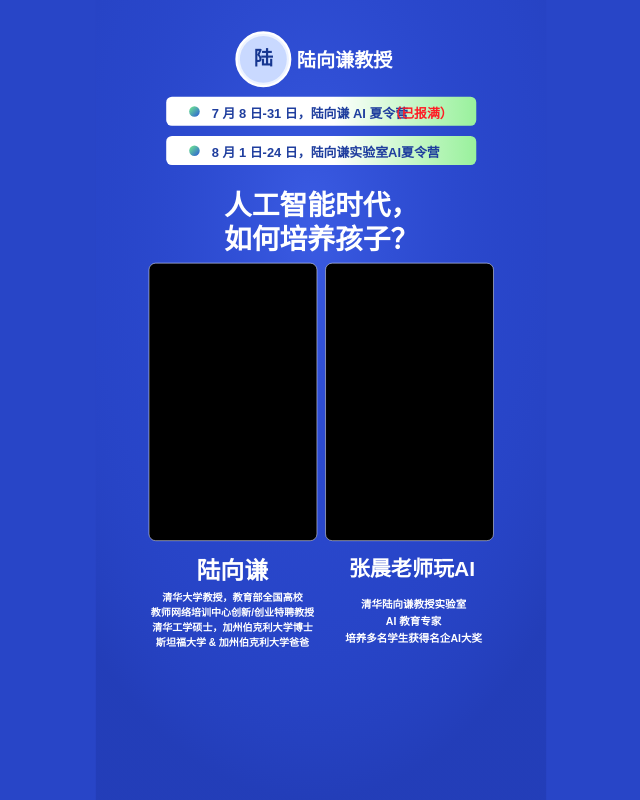
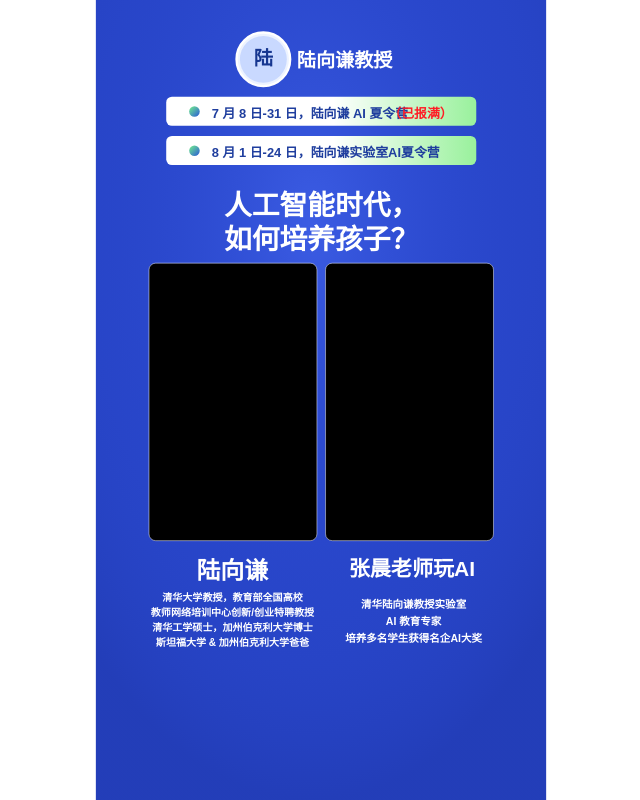
Before and after one commit to lulabs-org/covercast, a Next.js app: page /live in a window 1280 px wide. Shown: the whole page, without its empty margins (319-959 px from the left). Built offline with nearby package versions, Linux system fonts and the light colour scheme.

Commit message:
style: adjust background handling for live view
Replace inline dynamic background style with transparent background globally for live view, clean up redundant background styles in globals.css. Simplify the LiveView component markup by removing the hardcoded backgroundColor prop.

```diff
--- a/app/components/LiveView.tsx
+++ b/app/components/LiveView.tsx
@@ -38,8 +38,11 @@ export default function LiveView() {
   }, []);
 
   return (
-    <main className="live-shell" style={{ backgroundColor: scene.backgroundColor }}>
-      <SceneCanvas scene={scene} className="live-canvas" idPrefix="live" />
-    </main>
+    <>
+      <style>{`html, body { background: transparent !important; }`}</style>
+      <main className="live-shell">
+        <SceneCanvas scene={scene} className="live-canvas" idPrefix="live" />
+      </main>
+    </>
   );
 }
--- a/app/globals.css
+++ b/app/globals.css
@@ -27,7 +27,7 @@ body {
 
 body {
   margin: 0;
-  background: var(--background);
+  background: transparent;
   color: var(--foreground);
   font-family:
     "PingFang SC", "Microsoft YaHei", "Noto Sans SC", Arial, Helvetica,
@@ -52,6 +52,7 @@ label.file-button {
   flex-direction: column;
   gap: 16px;
   padding: 18px;
+  background: var(--background);
 }
 
 .editor-toolbar {
@@ -371,6 +372,7 @@ h1 {
   display: grid;
   place-items: center;
   overflow: hidden;
+  background: transparent;
 }
 
 .live-canvas {
```
